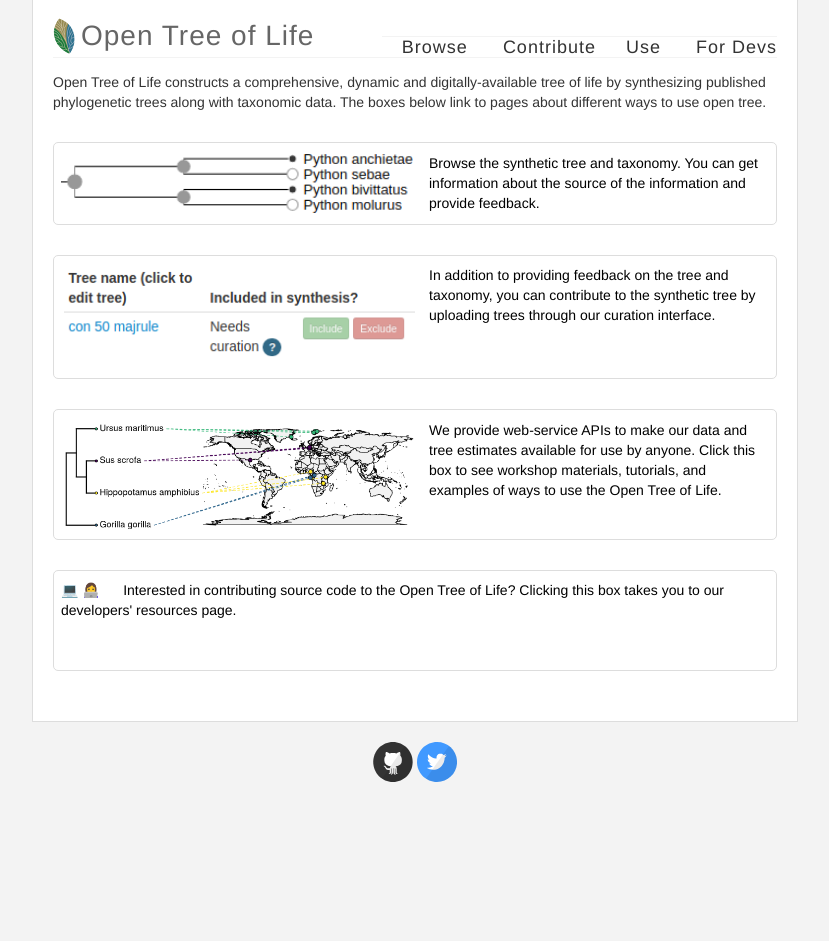
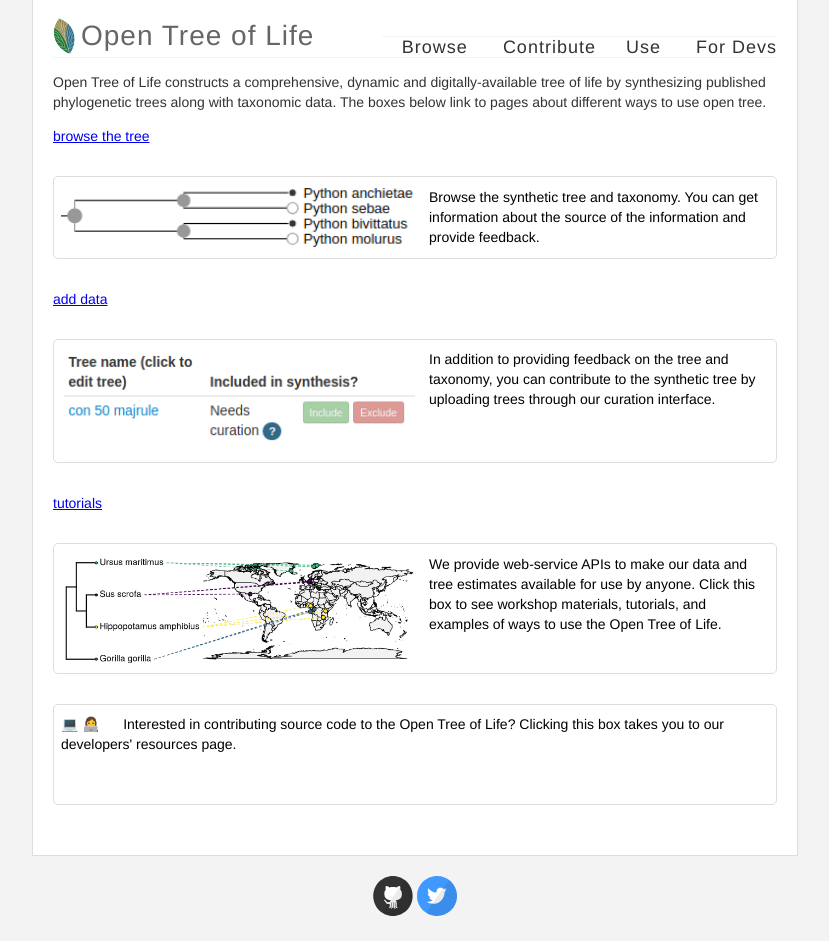
Before and after one commit to OpenTreeOfLife/opentreeoflife.github.io, a Jekyll site: the page built from index.html, in a window 1280 px wide. Shown: the whole page, without its empty margins (225-1054 px from the left). Built offline with Jekyll 4.4.1, drawn with Linux system fonts in a browser that asks for light colours; before the commit the page ends 900 px from its top, so only the background shows below that.

Commit message:
clean up tutorials

```diff
--- a/index.html
+++ b/index.html
@@ -19,6 +19,8 @@ Please contact us via <a href="https://gitter.im/OpenTreeOfLife/public">gitter <
 
 
 
+<a href="browse">browse the tree</a>
+
 <div class="boxcontainer">
 <a href="browse" class="boxlink"><div>
     <img class="featured-image" src="images/tree-browse-screenshot.png" />
@@ -30,6 +32,7 @@ Please contact us via <a href="https://gitter.im/OpenTreeOfLife/public">gitter <
 </div>
 
 
+<a href="contribute">add data</a>
 
 <div class="boxcontainer">
 <a href="contribute" class="boxlink"><div>
@@ -41,6 +44,7 @@ Please contact us via <a href="https://gitter.im/OpenTreeOfLife/public">gitter <
 </div></a>
 
 </div>
+<a href="use">tutorials</a>
 
 <div class="boxcontainer">
 <a href="use" class="boxlink"><div>
```
